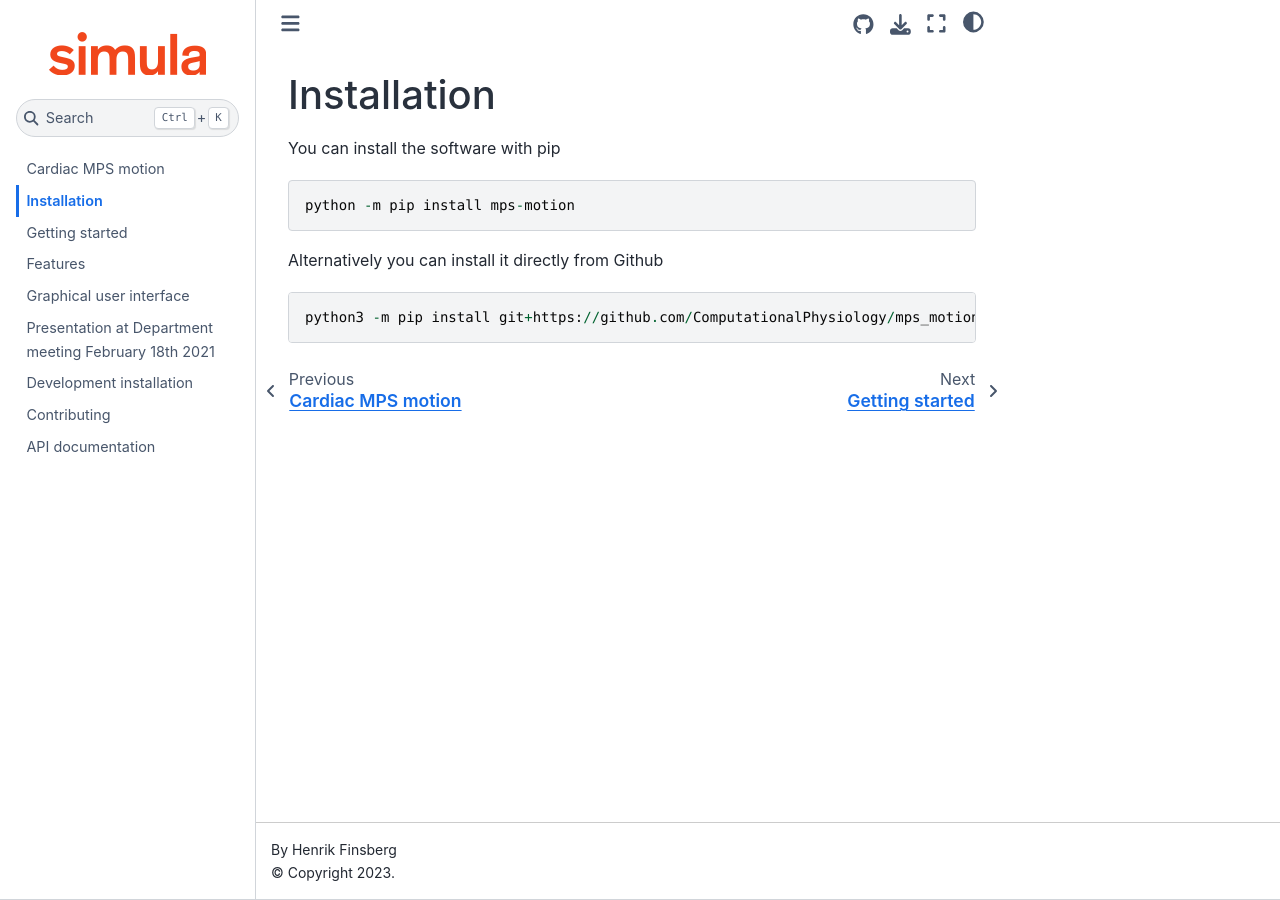
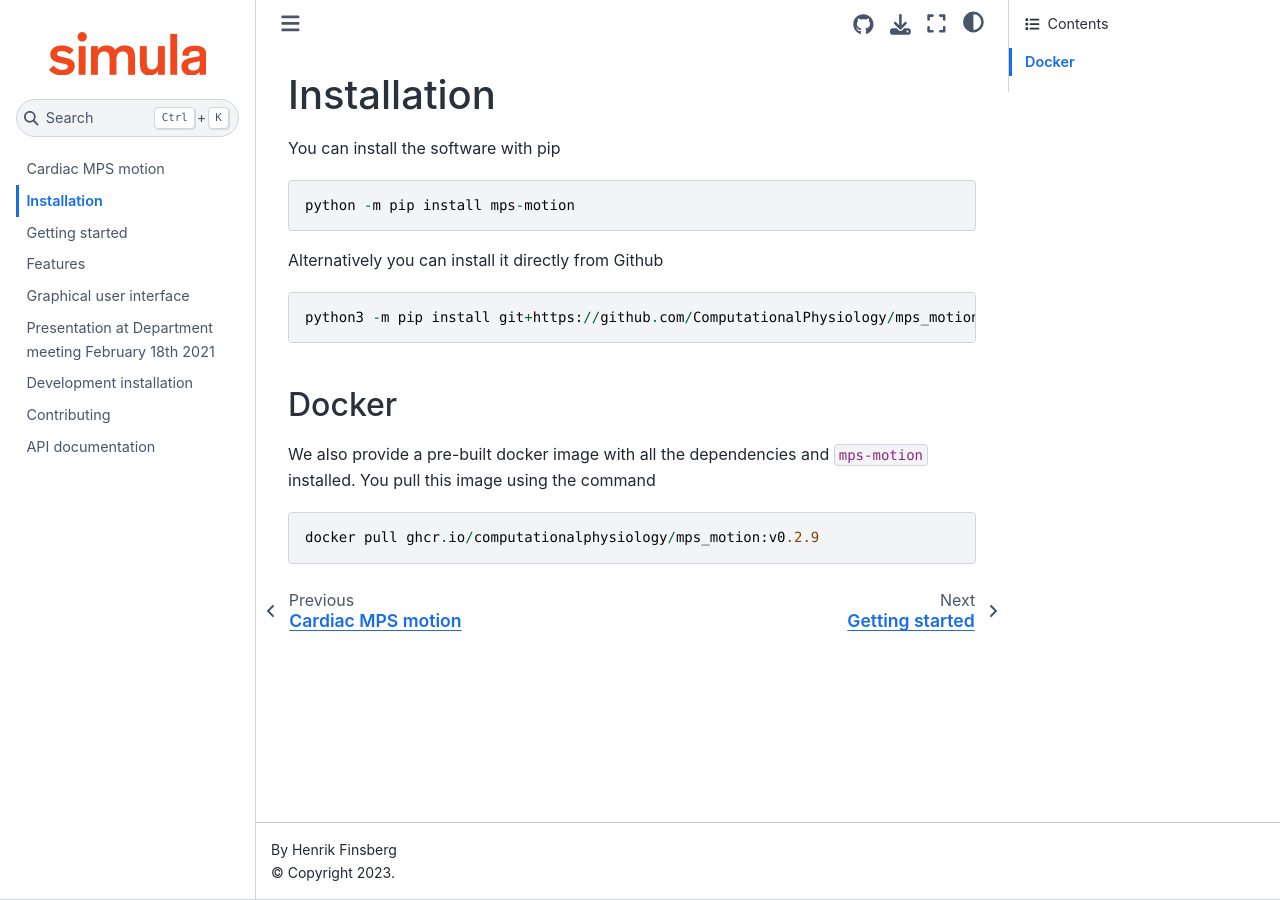
Before and after one commit to ComputationalPhysiology/mps_motion, a Jupyter Book: the page built from docs/install.md, in a window 1280 px wide. Built offline with Jupyter Book 1.0.4 settings and Sphinx 7.4.7 and the Sphinx Book theme 1.1.4, drawn with Linux system fonts in a browser that asks for light colours.

````diff
--- a/docs/install.md
+++ b/docs/install.md
@@ -9,3 +9,10 @@
 ```
 python3 -m pip install git+https://github.com/ComputationalPhysiology/mps_motion
 ```
+
+
+## Docker
+We also provide a pre-built docker image with all the dependencies and `mps-motion` installed. You pull this image using the command
+```
+docker pull ghcr.io/computationalphysiology/mps_motion:v0.2.9
+```
````
Also changed, not shown: .bumpversion.cfg, 2 other files.
